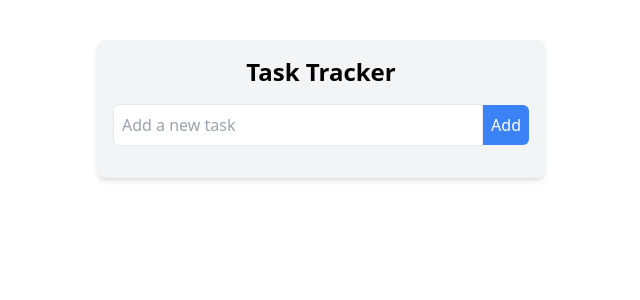
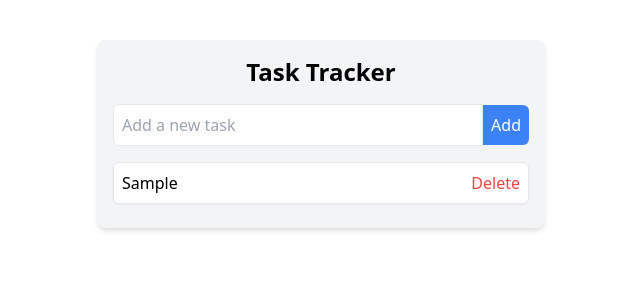
Before and after one commit to neetibut/task-tracker, a React (Vite) app: page / in a window 1280 px wide. Both pictures are taken after typing "Sample" into the empty fields and a click on the button "Add". Shown: the top 300 px of the page, without its empty margins (319-959 px from the left). Built offline with nearby package versions, Linux system fonts and the light colour scheme.

Commit message:
completed part 2

```diff
--- a/src/App.tsx
+++ b/src/App.tsx
@@ -1,5 +1,6 @@
-import { useState } from "react";
+import React, { useState } from "react";
 import TaskForm from "./components/TaskForm";
+import TaskList from "./components/TaskList";
 
 export interface Task {
   id: number;
@@ -14,11 +15,16 @@
     setTasks((prevTasks) => [...prevTasks, newTask]);
   };
 
+  // Function to delete a task by ID
+  const handleDeleteTask = (taskId: number) => {
+    setTasks((prevTasks) => prevTasks.filter((task) => task.id !== taskId));
+  };
+
   return (
     <div className="max-w-md mx-auto mt-10 p-4 bg-gray-100 rounded-lg shadow-md">
       <h1 className="text-2xl font-bold text-center mb-4">Task Tracker</h1>
       <TaskForm onAddTask={handleAddTask} />
-      {/* Task list display will be added in Part 2 */}
+      <TaskList tasks={tasks} onDelete={handleDeleteTask} />
     </div>
   );
 }
--- /dev/null
+++ b/src/components/TaskItem.tsx
@@ -0,0 +1,24 @@
+// TaskItem.tsx
+
+import { Task } from "../App";
+
+interface TaskItemProps {
+  task: Task;
+  onDelete: (id: number) => void;
+}
+
+function TaskItem({ task, onDelete }: TaskItemProps) {
+  return (
+    <div className="flex justify-between items-center p-2 bg-white border rounded-md shadow-sm mb-2">
+      <p>{task.text}</p>
+      <button
+        onClick={() => onDelete(task.id)}
+        className="text-red-500 hover:text-red-700"
+      >
+        Delete
+      </button>
+    </div>
+  );
+}
+
+export default TaskItem;
--- /dev/null
+++ b/src/components/TaskList.tsx
@@ -0,0 +1,24 @@
+// TaskList.tsx
+import TaskItem from "./TaskItem";
+import { Task } from "../App";
+
+interface TaskListProps {
+  tasks: Task[];
+  onDelete: (id: number) => void;
+}
+
+function TaskList({ tasks, onDelete }: TaskListProps) {
+  return (
+    <div>
+      {tasks.length === 0 ? (
+        <p className="text-center text-gray-500">No tasks available!</p>
+      ) : (
+        tasks.map((task) => (
+          <TaskItem key={task.id} task={task} onDelete={onDelete} />
+        ))
+      )}
+    </div>
+  );
+}
+
+export default TaskList;
```
